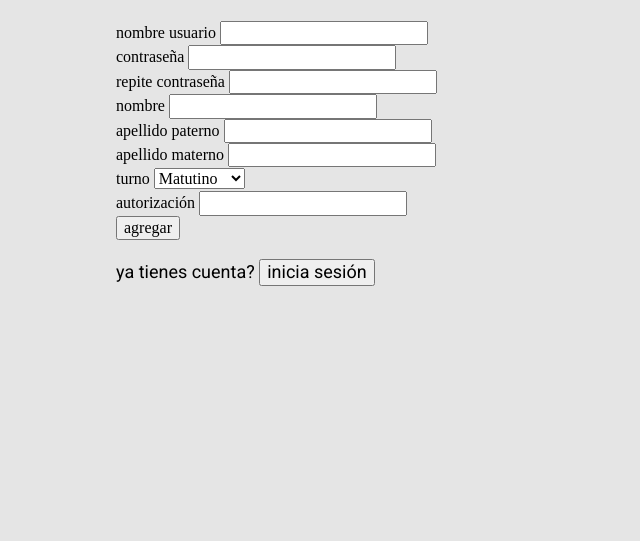
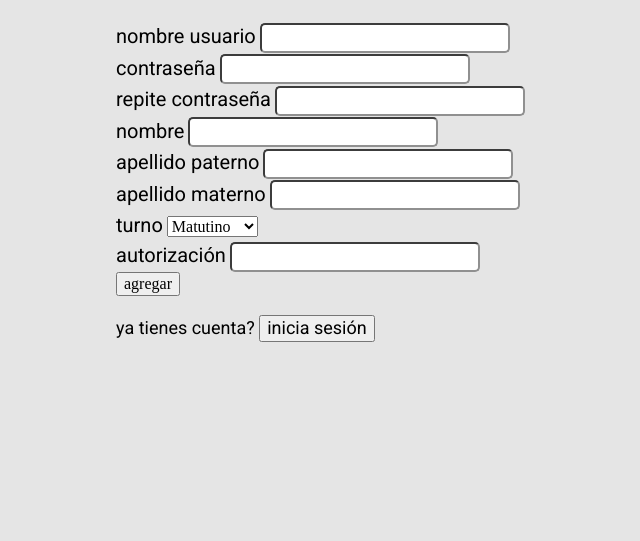
Before and after one commit to TheMainMethod/siv-lf, a PHP site: page /signup.php in a window 1280 px wide. Shown: the part 259-800 px from the top of the page, without its empty margins (24-664 px from the left). Run offline with PHP 8.4, Linux system fonts and the light colour scheme.

Commit message:
estilos al registro
segui dandole estilos a la pagina de registro

```diff
--- a/siv-lf/css/estilos.css
+++ b/siv-lf/css/estilos.css
@@ -62,6 +62,18 @@ img {
     margin: 1rem 0;
     text-transform: capitalize;
 }
+
+.campo {
+    width: 25rem;
+    height: 3rem;
+    border-color: #909090;
+    background: #fff;
+    border-radius: .5rem;
+    padding: 0 0 0 1rem;
+    font-family: var(--fuentePrincipal);
+}
+
+
 /* inicio de sesión */
 
 .inicio-de-sesion {
@@ -89,7 +101,7 @@ img {
     flex-direction: column;
 }
 
-.inicio-de-sesion__campo__texto {
+.inicio-de-sesion__campo__texto, .formulario__texto {
     font-family: var(--fuentePrincipal);
     font-size: 2rem;
 }
--- a/siv-lf/signup.php
+++ b/siv-lf/signup.php
@@ -31,48 +31,48 @@ if(isset($_SESSION["loggedin"]) && $_SESSION["loggedin"] === true)
     <div class="wrapper contenedor">
         <p class="titulo-principal">nuevo empleado</p>
 
-        <form id="signupform">
+        <form id="signupform" class="formulario">
             <div class="form-group">
-                <label class="">nombre usuario</label>
-                <input type="text" name="username" class="">
-                <label class="" id="username_err"></label>
+                <label class="formulario__texto">nombre usuario</label>
+                <input type="text" name="username" class="campo">
+                <span id="username_err"></span>
             </div>
             <div class="form-group">
-                <label class="">contraseña</label>
-                <input type="password" name="password" class="">
-                <label class="" id="password_err"></label>
+                <label class="formulario__texto">contraseña</label>
+                <input type="password" name="password" class="campo">
+                <span id="password_err"></span>
             </div>
             <div class="form-group">
-                <label class="">repite contraseña</label>
-                <input type="password" name="confirm_password" class="">
-                <label class="" id="confirm_password_err"></label>
+                <label class="formulario__texto">repite contraseña</label>
+                <input type="password" name="confirm_password" class="campo">
+                <span id="confirm_password_err"></span>
             </div>
             <div class="form-group">
-                <label class="">nombre</label>
-                <input type="text" name="name" class="">
-                <label class="" id="name_err"></label>
+                <label class="formulario__texto">nombre</label>
+                <input type="text" name="name" class="campo">
+                <span id="name_err"></span>
             </div>
             <div class="form-group">
-                <label class="">apellido paterno</label>
-                <input type="text" name="last_name" class="">
-                <label class="" id="last_name_err"></label>
+                <label class="formulario__texto">apellido paterno</label>
+                <input type="text" name="last_name" class="campo">
+                <span id="last_name_err"></span>
             </div>
             <div class="form-group">
-                <label class="">apellido materno</label>
-                <input type="text" name="mid_name" class="">
-                <label class="" id="mid_name_err"></label>
+                <label class="formulario__texto">apellido materno</label>
+                <input type="text" name="mid_name" class="campo">
+                <span id="mid_name_err"></span>
             </div>
             <div class="form-group">
-                <label class="">turno</label>
+                <label class="formulario__texto">turno</label>
                 <select name="shift" class="">
                     <option value=1>Matutino</option>
                     <option value=0>Vespertino</option>
                 </select>
             </div>
             <div class="form-group">
-                <label class="">autorización</label>
-                <input type="password" name="owner_pass" class="">
-                <label class="" id="owner_pass_err"></label>
+                <label class="formulario__texto">autorización</label>
+                <input type="password" name="owner_pass" class="campo">
+                <span id="owner_pass_err"></span>
             </div>
             <div>
                 <input type="submit" class="" value="agregar">
```
